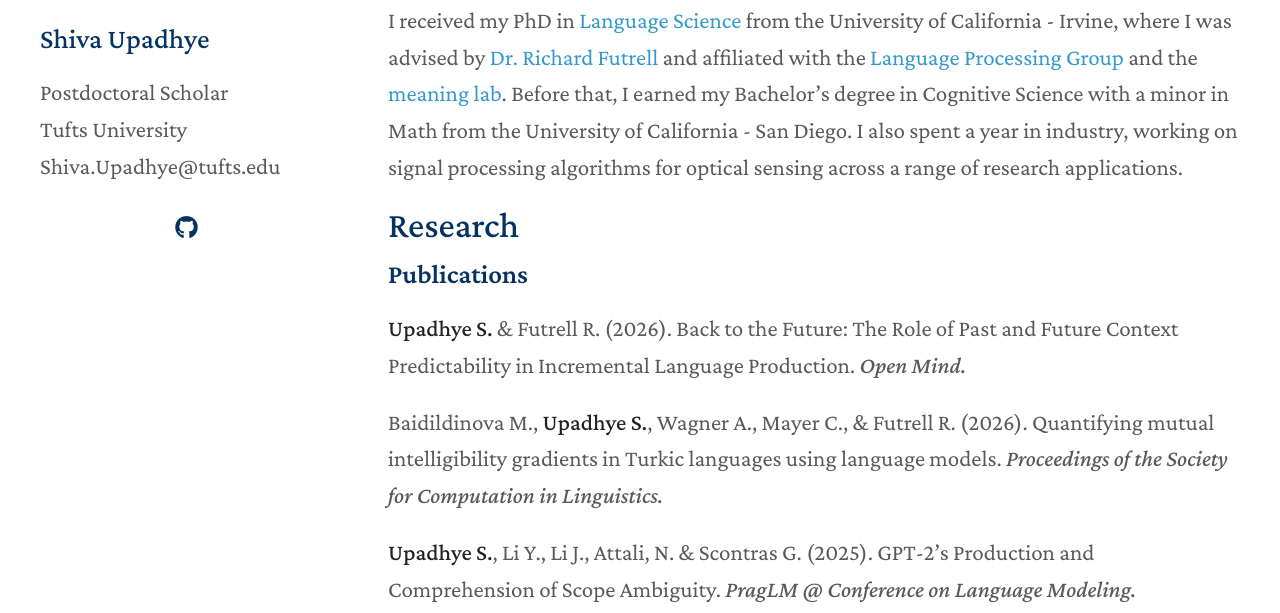
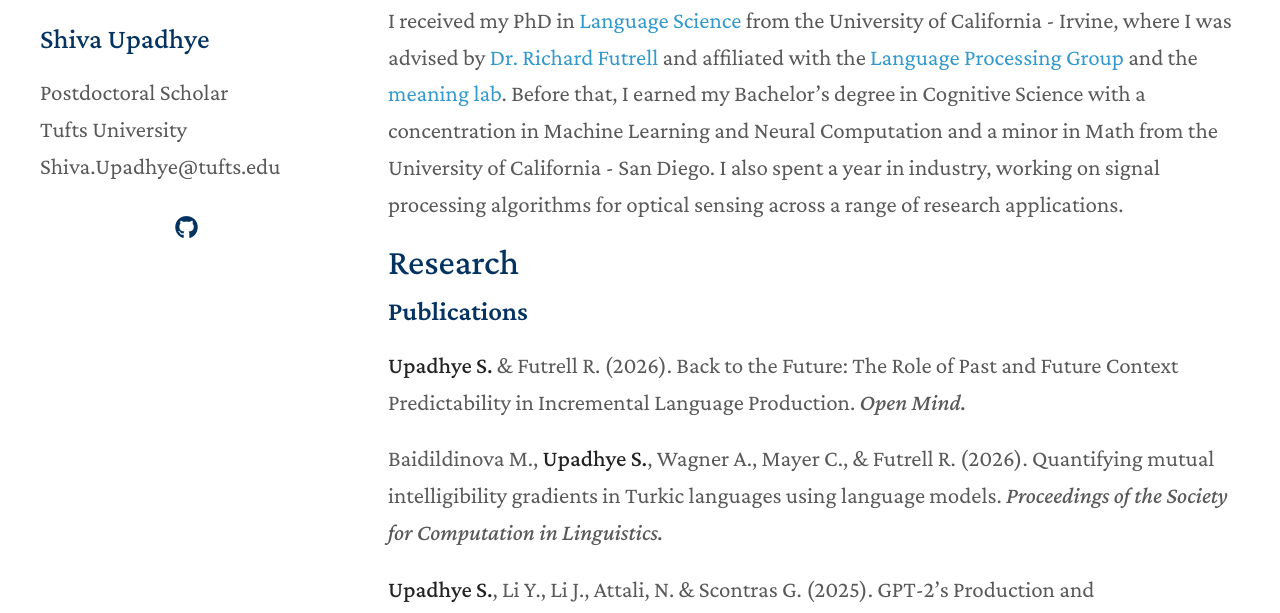
Before and after one commit to shiupadhye/shiupadhye.github.io, a Jekyll site: the page built from index.md, in a window 1280 px wide and 900 px high, cut to the strip 287-900 px from the top of the window. Built offline with Jekyll 4.4.1, drawn with Linux system fonts in a browser that asks for light colours; a style sheet for code colours, icons or effects is not loaded.

Commit message:
Update index.md

```diff
--- a/index.md
+++ b/index.md
@@ -4,7 +4,7 @@
 
 I am a Postdoctoral Scholar in the Department of Psychology at Tufts University, affiliated with the [NeuroCognition of Language Lab](https://kuperberglab.com/). My research interests lie at the intersection of language, cognition, and computation, with a focus on how humans and language models produce and process language. My current work also looks specifically at speech in clinical populations, drawing on computational and psycholinguistic approaches to develop linguistic markers that can inform clinical assessment.
 
-I received my PhD in [Language Science](https://www.langsci.uci.edu/) from the University of California - Irvine, where I was advised by [Dr. Richard Futrell](https://sites.socsci.uci.edu/~rfutrell/) and affiliated with the [Language Processing Group](https://langprocgroup.github.io/) and the [meaning lab](https://sites.socsci.uci.edu/~gscontra//meaning/). Before that, I earned my Bachelor’s degree in Cognitive Science with a minor in Math from the University of California - San Diego. I also spent a year in industry, working on signal processing algorithms for optical sensing across a range of research applications.
+I received my PhD in [Language Science](https://www.langsci.uci.edu/) from the University of California - Irvine, where I was advised by [Dr. Richard Futrell](https://sites.socsci.uci.edu/~rfutrell/) and affiliated with the [Language Processing Group](https://langprocgroup.github.io/) and the [meaning lab](https://sites.socsci.uci.edu/~gscontra//meaning/). Before that, I earned my Bachelor’s degree in Cognitive Science with a concentration in Machine Learning and Neural Computation and a minor in Math from the University of California - San Diego. I also spent a year in industry, working on signal processing algorithms for optical sensing across a range of research applications.
 
 ## Research
 ### Publications
```
